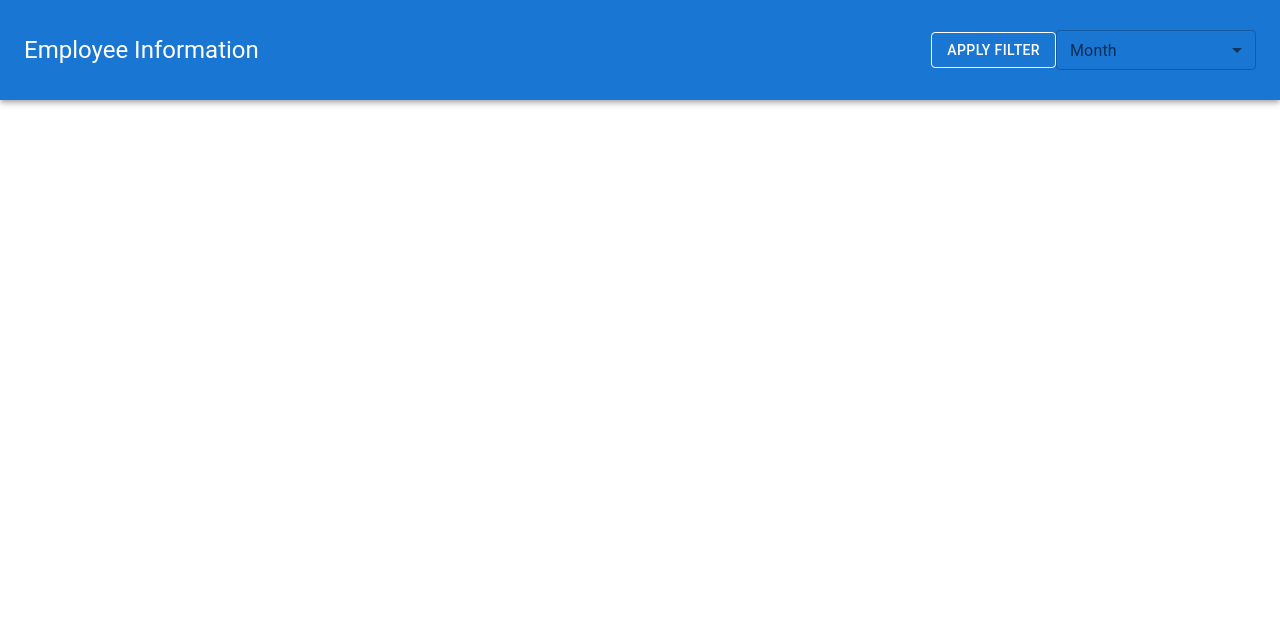
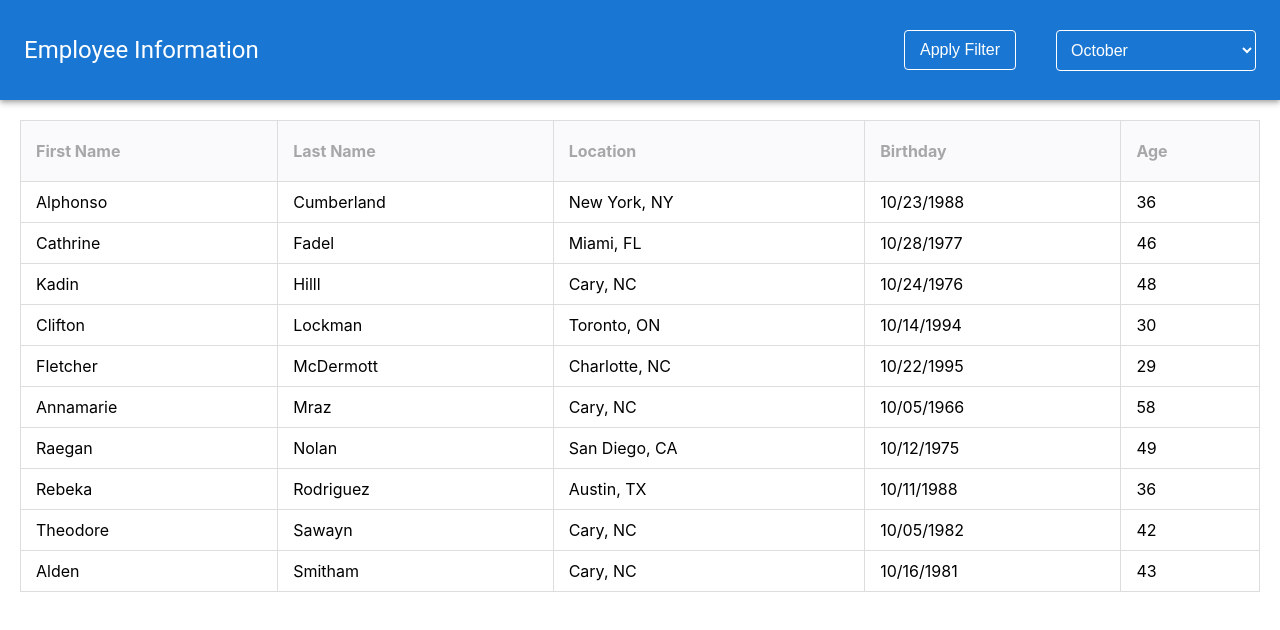
Before and after one commit to BobbyErickson89/sas-employee-info, a React (Create React App) app: page / in a window 1280 px wide. Shown: the top 630 px of the page. Built offline with nearby package versions, Linux system fonts and the light colour scheme.

Commit message:
styling and table changes along with functionality

```diff
--- a/src/App.css
+++ b/src/App.css
@@ -1,38 +1,28 @@
-.App {
-  text-align: center;
+table {
+  border-collapse: collapse;
+  width: calc(100% - 40px);
+  align-self: "center";
+  margin: 20px;
 }
 
-.App-logo {
-  height: 40vmin;
-  pointer-events: none;
+th {
+  background-color: #fafafc;
+  color: #a7a7a9;
+  padding: 20px 15px;
 }
 
-@media (prefers-reduced-motion: no-preference) {
-  .App-logo {
-    animation: App-logo-spin infinite 20s linear;
-  }
+td,
+th {
+  border: 1px solid #ddd;
+  border-color: #ddd;
+  border-style: solid;
+  text-align: left;
 }
 
-.App-header {
-  background-color: #282c34;
-  min-height: 100vh;
-  display: flex;
-  flex-direction: column;
-  align-items: center;
-  justify-content: center;
-  font-size: calc(10px + 2vmin);
-  color: white;
+td {
+  padding: 10px 15px;
 }
 
-.App-link {
-  color: #61dafb;
+tr:hover td {
+  background-color: #f5f5f5;
 }
-
-@keyframes App-logo-spin {
-  from {
-    transform: rotate(0deg);
-  }
-  to {
-    transform: rotate(360deg);
-  }
-}
--- a/src/App.tsx
+++ b/src/App.tsx
@@ -1,80 +1,93 @@
-import React, { useEffect, useState } from "react";
-import logo from "./logo.svg";
-import { getCsvFile } from "./utilities";
+import { useEffect, useState } from "react";
+import { getCsvFile, months } from "./utilities";
 import "./App.css";
 import { CsvFileJson } from "./types";
-import {
-  AppBar,
-  Box,
-  Button,
-  FormControl,
-  InputLabel,
-  MenuItem,
-  Select,
-  Toolbar,
-  Typography,
-} from "@mui/material";
+import { AppBar, Box, Toolbar, Typography } from "@mui/material";
+import Button from "./components/Button";
+import Dropdown from "./components/Dropdown";
 
 export default function App() {
+  const today = new Date();
+  const currentMonth = today.getMonth();
+
   const [csvData, setCsvData] = useState<CsvFileJson[]>([]);
-  const [monthFilter, setMonthFilter] = useState<string>("");
+  const [monthFilter, setMonthFilter] = useState<number>(currentMonth);
+  const [filteredData, setFilteredData] = useState<CsvFileJson[]>([]);
+
+  const matchesMonth = (date: string) => {
+    const birthday = new Date(date);
+    const birthdayMonth = birthday.getMonth();
+    return birthdayMonth === monthFilter;
+  };
+
+  const fetchData = async () => {
+    const data: CsvFileJson[] = (await getCsvFile(
+      "data/ProgrammingChallengeData.csv"
+    )) as CsvFileJson[];
+
+    const filteredByBday = data.filter((data) => matchesMonth(data.birthday));
+
+    setCsvData(data);
+    setFilteredData(filteredByBday);
+  };
 
   useEffect(() => {
-    const fetchData = async () => {
-      const data: CsvFileJson[] = (await getCsvFile(
-        "data/ProgrammingChallengeData.csv"
-      )) as CsvFileJson[];
-      setCsvData(data);
-    };
     fetchData();
   }, []);
-
-  // const useStyles = makeStyles({
-  //   select: {
-  //     "&:before": {
-  //       borderColor: "white",
-  //     },
-  //     "&:after": {
-  //       borderColor: "white",
-  //     },
-  //     "&:not(.Mui-disabled):hover::before": {
-  //       borderColor: "white",
-  //     },
-  //   },
-  //   icon: {
-  //     fill: "white",
-  //   },
-  //   root: {
-  //     color: "white",
-  //   },
-  // });
-
-  // const classes = useStyles();
 
   return (
     <Box sx={{ flexGrow: 1 }}>
       <AppBar position="static" sx={headerHeight}>
-        <Toolbar>
+        <Toolbar sx={{ gap: 5 }}>
           <Typography variant="h5" component="div" sx={{ flexGrow: 1 }}>
             Employee Information
           </Typography>
-          <Button variant="outlined" color="inherit">
-            Apply Filter
-          </Button>
-          <FormControl size="small">
-            <InputLabel id="month-filter">Month</InputLabel>
-            <Select
-              labelId="month-filter"
-              value={monthFilter}
-              label="Month"
-              onChange={(e) => setMonthFilter(e.target.value)}
-              sx={{ width: "200px", color: "white" }}
-            >
-              <MenuItem value="January">January</MenuItem>
-            </Select>
-          </FormControl>
+
+          <Button
+            text="Apply Filter"
+            onClick={() => {
+              if (monthFilter === months.length) {
+                setFilteredData(csvData);
+                return;
+              }
+              const newFilteredData = csvData.filter((data) =>
+                matchesMonth(data.birthday)
+              );
+
+              setFilteredData(newFilteredData);
+            }}
+          />
+
+          <Dropdown
+            selectedValue={monthFilter}
+            onChange={(e) => setMonthFilter(Number(e.target.value))}
+            options={[...months, { value: months.length, label: "All Months" }]}
+          />
         </Toolbar>
       </AppBar>
+
+      <table>
+        <thead>
+          <tr>
+            <th>First Name</th>
+            <th>Last Name</th>
+            <th>Location</th>
+            <th>Birthday</th>
+            <th>Age</th>
+          </tr>
+        </thead>
+        <tbody>
+          {filteredData.map((data, index) => (
+            <tr key={index}>
+              <td>{data.firstName}</td>
+              <td>{data.lastName}</td>
+              <td>{data.location}</td>
+              <td>{data.birthday}</td>
+              <td>{data.age}</td>
+            </tr>
+          ))}
+        </tbody>
+      </table>
     </Box>
   );
 }
--- /dev/null
+++ b/src/components/Button.tsx
@@ -0,0 +1,14 @@
+import "./components.css";
+
+interface ButtonProps {
+  text: string;
+  onClick: () => any;
+}
+
+export default function Button({ text, onClick }: ButtonProps) {
+  return (
+    <button className="sas-button" onClick={onClick}>
+      {text}
+    </button>
+  );
+}
--- /dev/null
+++ b/src/components/Dropdown.tsx
@@ -0,0 +1,23 @@
+import "./components.css";
+
+interface DropdownProps {
+  selectedValue: string | number;
+  onChange: (e: any) => void;
+  options: { value: string | number; label: string }[];
+}
+
+export default function Dropdown({
+  selectedValue,
+  onChange,
+  options,
+}: DropdownProps) {
+  return (
+    <select className="sas-dropdown" value={selectedValue} onChange={onChange}>
+      {options.map((option, index) => (
+        <option key={index} value={option.value}>
+          {option.label}
+        </option>
+      ))}
+    </select>
+  );
+}
--- /dev/null
+++ b/src/components/components.css
@@ -0,0 +1,27 @@
+.sas-dropdown {
+  padding: 10px;
+  min-width: 200px;
+}
+
+.sas-button {
+  padding: 10px 15px;
+}
+
+.sas-button:active {
+  background-color: #1976d2;
+}
+
+.sas-button,
+.sas-dropdown {
+  color: white;
+  background-color: #1976d2;
+  border: 1px solid white;
+  border-radius: 4px;
+  font-size: 16px;
+}
+
+.sas-dropdown:hover,
+.sas-button:hover {
+  cursor: pointer;
+  background-color: #2b81d6;
+}
--- a/src/types.ts
+++ b/src/types.ts
@@ -3,4 +3,5 @@ export interface CsvFileJson {
   lastName: string;
   location: string;
   birthday: string;
+  age: number;
 }
--- a/src/utilities.ts
+++ b/src/utilities.ts
@@ -8,14 +8,20 @@ export const getCsvFile = async (filePath: string) => {
       throw new Error("Request failed with status " + response.status);
     }
 
+    // Getting our string of csv data
     const csvString = await response.text();
+
+    // Parsing the csv data into json
     let jsonData = Papa.parse(csvString, {
       header: true,
       transformHeader: (header) => convertToCamelCase(header),
     }).data;
 
+    // Formatting the dates
     jsonData = jsonData.map((data: any) => {
-      return { ...data, birthday: formatDate(data.birthday) };
+      const birthday = formatDate(data.birthday);
+      const age = calculateAge(birthday);
+      return { ...data, birthday, age };
     });
 
     return jsonData;
@@ -37,7 +43,8 @@ export const convertToCamelCase = (str: string) => {
     .join("");
 };
 
-export const formatDate = (dateStr: string): string => {
+// formatting date to mm/dd/yyyy format
+export const formatDate = (dateStr: string) => {
   const longFormat = new Date(dateStr);
   if (!isNaN(longFormat.getTime())) {
     const month = longFormat.getMonth() + 1; // getMonth() returns 0-based month
@@ -50,8 +57,34 @@ export const formatDate = (dateStr: string): string => {
   return `${parseInt(month, 10)}/${String(day).padStart(2, "0")}/${year}`;
 };
 
-// TODO: could be used for checking if date is already in correct format
-export const isDateInMDYFormat = (dateStr: string): boolean => {
-  const regex = /^(0?[1-9]|1[0-2])\/(0?[1-9]|[12][0-9]|3[01])\/\d{4}$/;
-  return regex.test(dateStr);
+export const calculateAge = (birthdate: string): number => {
+  const birthDate = new Date(birthdate);
+  const today = new Date();
+  let age = today.getFullYear() - birthDate.getFullYear();
+  const monthDifference = today.getMonth() - birthDate.getMonth();
+
+  // Adjust age if the current date is before the birthdate in the current year
+  if (
+    monthDifference < 0 ||
+    (monthDifference === 0 && today.getDate() < birthDate.getDate())
+  ) {
+    age--;
+  }
+
+  return age;
 };
+
+export const months = [
+  { value: 0, label: "January" },
+  { value: 1, label: "February" },
+  { value: 2, label: "March" },
+  { value: 3, label: "April" },
+  { value: 4, label: "May" },
+  { value: 5, label: "June" },
+  { value: 6, label: "July" },
+  { value: 7, label: "August" },
+  { value: 8, label: "September" },
+  { value: 9, label: "October" },
+  { value: 10, label: "November" },
+  { value: 11, label: "December" },
+];
```
Also changed, not shown: 1 other file (tests, documents, lock files or other folders).
